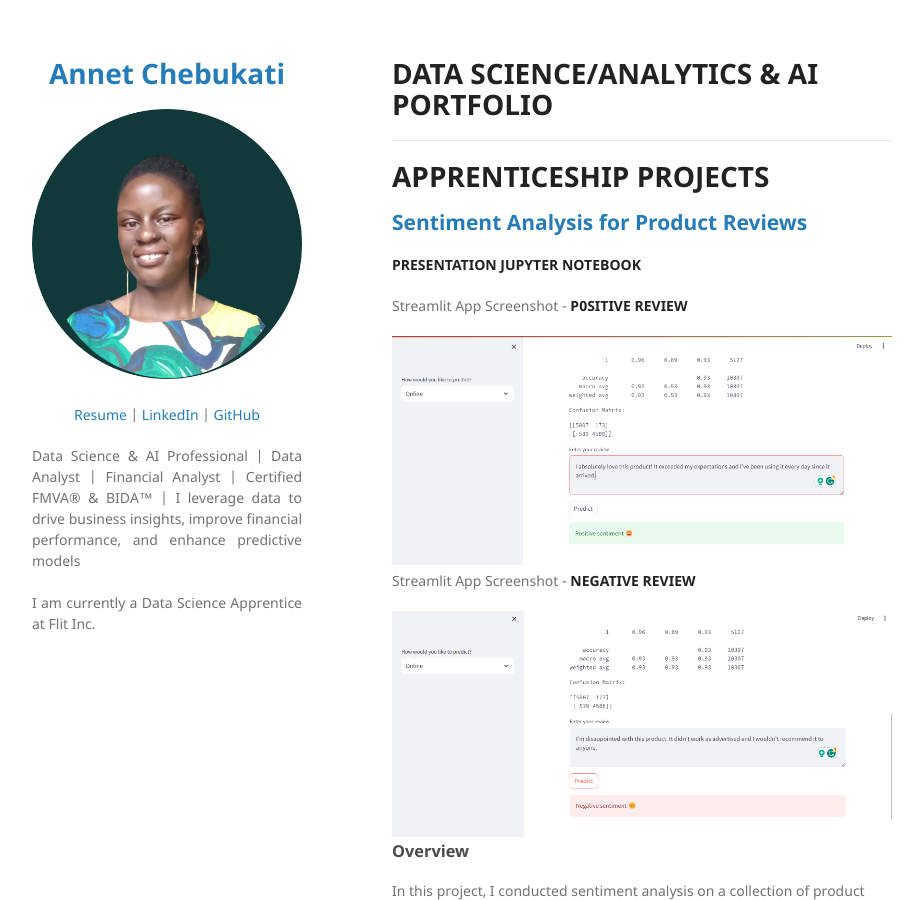
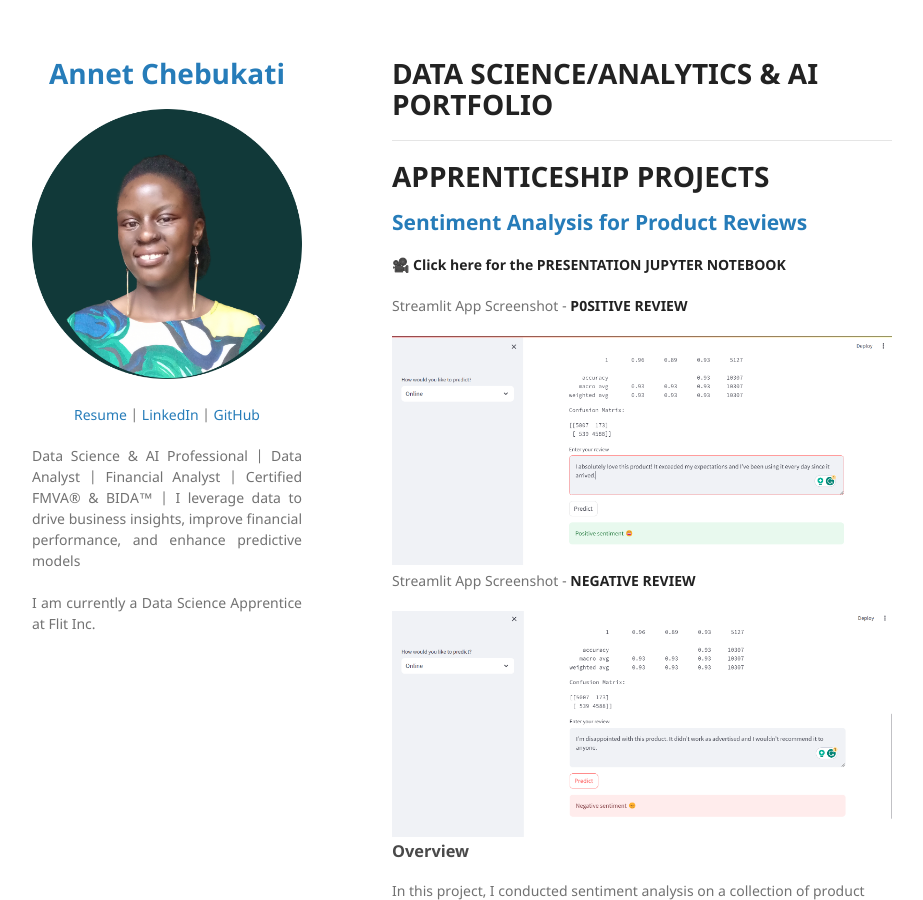
Before and after one commit to Annet-Chebukati/Data_Science_Analysis_Portfolio, a Jekyll site: the page built from index.md, in a window 1280 px wide and 900 px high. Shown: the whole window, without its empty margins (178-1101 px from the left). Built offline with Jekyll 4.4.1, drawn with Linux system fonts in a browser that asks for light colours; our own code applies the rules of GitHub Pages for plain Markdown files.

Commit message:
Update index.md

```diff
--- a/index.md
+++ b/index.md
@@ -6,7 +6,7 @@
 
 ## [Sentiment Analysis for Product Reviews](https://github.com/Annet-Chebukati/Flit_inc_Apprenticeship/tree/master/DataScienceandAIprojects/Sentiment_Analysis_for_Product_Reviews)
 
-[**PRESENTATION**](https://github.com/Annet-Chebukati/Flit_inc_Apprenticeship/blob/master/DataScienceandAIprojects/Sentiment_Analysis_for_Product_Reviews/Sentiment%20Analysis%20Presentation.pdf) [**JUPYTER NOTEBOOK**](https://github.com/Annet-Chebukati/Flit_inc_Apprenticeship/blob/master/DataScienceandAIprojects/Sentiment_Analysis_for_Product_Reviews/Sentiment%20Analysis.ipynb)
+[**🎥 Click here for the PRESENTATION**](https://github.com/Annet-Chebukati/Flit_inc_Apprenticeship/blob/master/DataScienceandAIprojects/Sentiment_Analysis_for_Product_Reviews/Sentiment%20Analysis%20Presentation.pdf) [**JUPYTER NOTEBOOK**](https://github.com/Annet-Chebukati/Flit_inc_Apprenticeship/blob/master/DataScienceandAIprojects/Sentiment_Analysis_for_Product_Reviews/Sentiment%20Analysis.ipynb)
 
 Streamlit App Screenshot - **P0SITIVE REVIEW**
 
```
